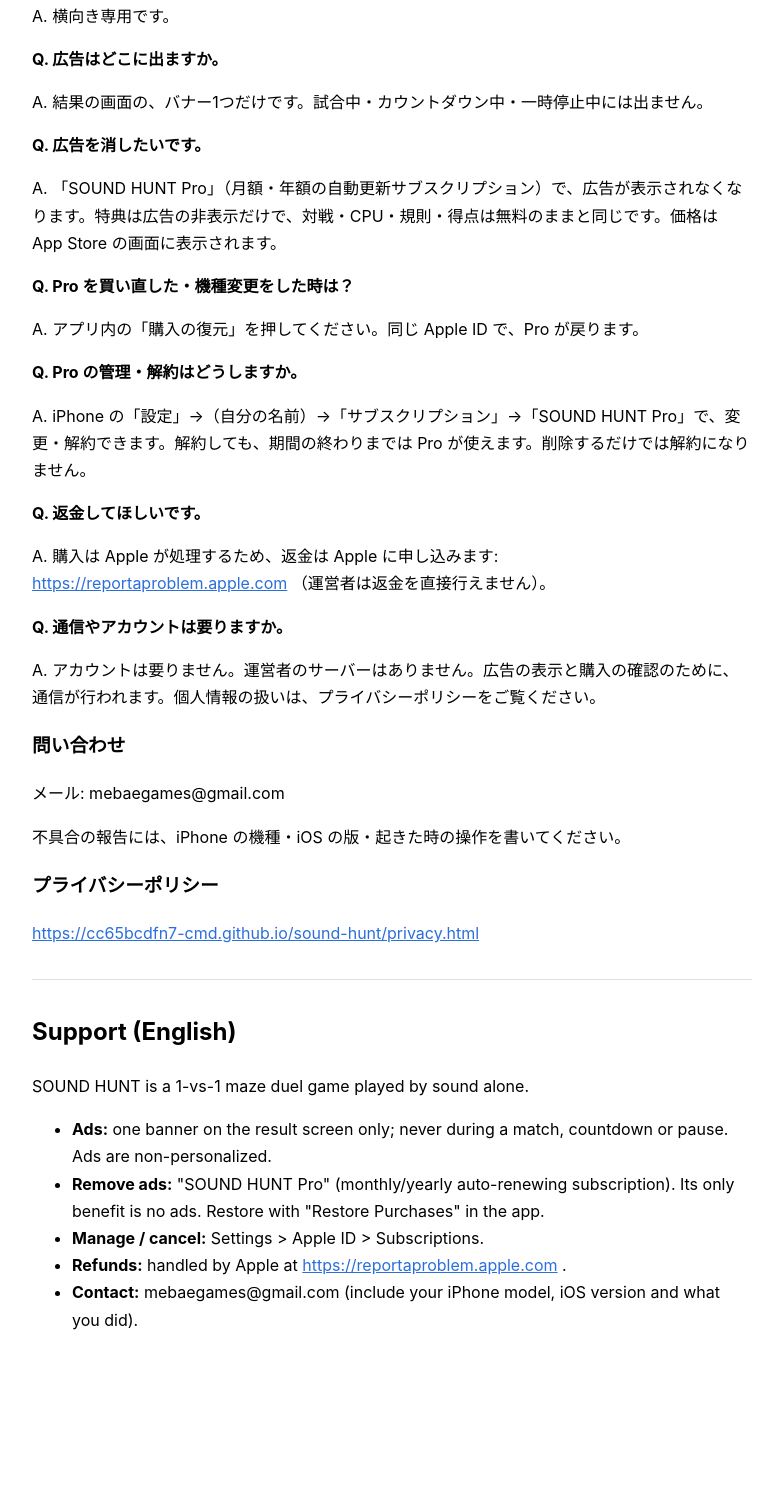
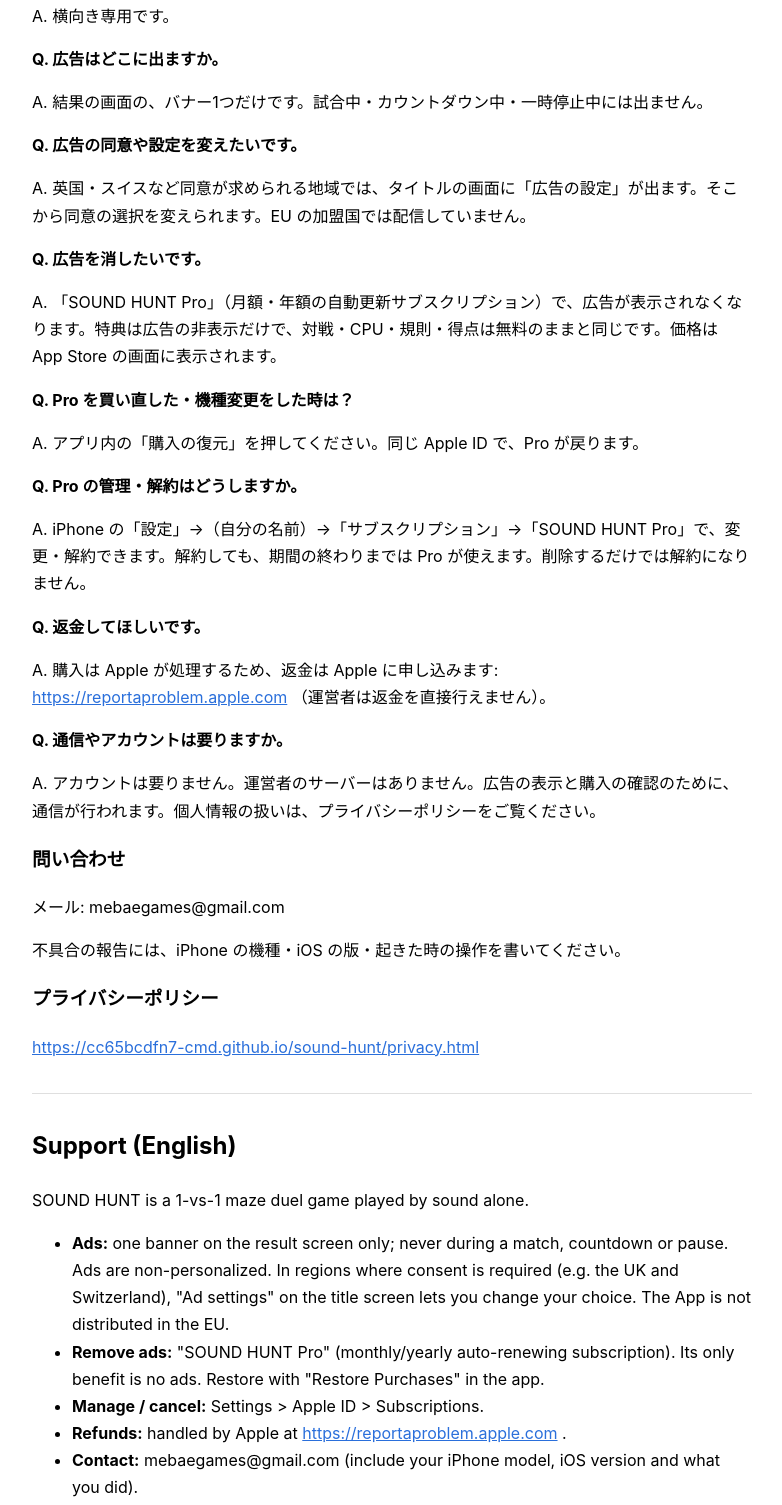
Before and after one commit to cc65bcdfn7-cmd/cc65bcdfn7-cmd.github.io, a plain HTML site: page sound-hunt/support.html in a window 1280 px wide. Shown: the part 755-2260 px from the top of the page, without its empty margins (248-1030 px from the left). Before the commit the page ends 2129 px from the top, so only its background shows below. Drawn offline with Linux system fonts and the light colour scheme.

Commit message:
SOUND HUNT のサポートとプライバシーのページを更新

```diff
--- a/sound-hunt/support.html
+++ b/sound-hunt/support.html
@@ -23,6 +23,8 @@ a{color:#2a6fdb}hr{border:0;border-top:1px solid #8884;margin:2em 0}code{backgro
 <p>A. 横向き専用です。</p>
 <p><strong>Q. 広告はどこに出ますか。</strong></p>
 <p>A. 結果の画面の、バナー1つだけです。試合中・カウントダウン中・一時停止中には出ません。</p>
+<p><strong>Q. 広告の同意や設定を変えたいです。</strong></p>
+<p>A. 英国・スイスなど同意が求められる地域では、タイトルの画面に「広告の設定」が出ます。そこから同意の選択を変えられます。EU の加盟国では配信していません。</p>
 <p><strong>Q. 広告を消したいです。</strong></p>
 <p>A. 「SOUND HUNT Pro」（月額・年額の自動更新サブスクリプション）で、広告が表示されなくなります。特典は広告の非表示だけで、対戦・CPU・規則・得点は無料のままと同じです。価格は App Store の画面に表示されます。</p>
 <p><strong>Q. Pro を買い直した・機種変更をした時は？</strong></p>
@@ -42,7 +44,7 @@ a{color:#2a6fdb}hr{border:0;border-top:1px solid #8884;margin:2em 0}code{backgro
 <h2>Support (English)</h2>
 <p>SOUND HUNT is a 1-vs-1 maze duel game played by sound alone.</p>
 <ul>
-<li><strong>Ads:</strong> one banner on the result screen only; never during a match, countdown or pause. Ads are non-personalized.</li>
+<li><strong>Ads:</strong> one banner on the result screen only; never during a match, countdown or pause. Ads are non-personalized. In regions where consent is required (e.g. the UK and Switzerland), &quot;Ad settings&quot; on the title screen lets you change your choice. The App is not distributed in the EU.</li>
 <li><strong>Remove ads:</strong> &quot;SOUND HUNT Pro&quot; (monthly/yearly auto-renewing subscription). Its only benefit is no ads. Restore with &quot;Restore Purchases&quot; in the app.</li>
 <li><strong>Manage / cancel:</strong> Settings &gt; Apple ID &gt; Subscriptions.</li>
 <li><strong>Refunds:</strong> handled by Apple at <a href="https://reportaproblem.apple.com">https://reportaproblem.apple.com</a> .</li>
```
Also changed, not shown: sound-hunt/privacy.html (+2 -2 lines).
